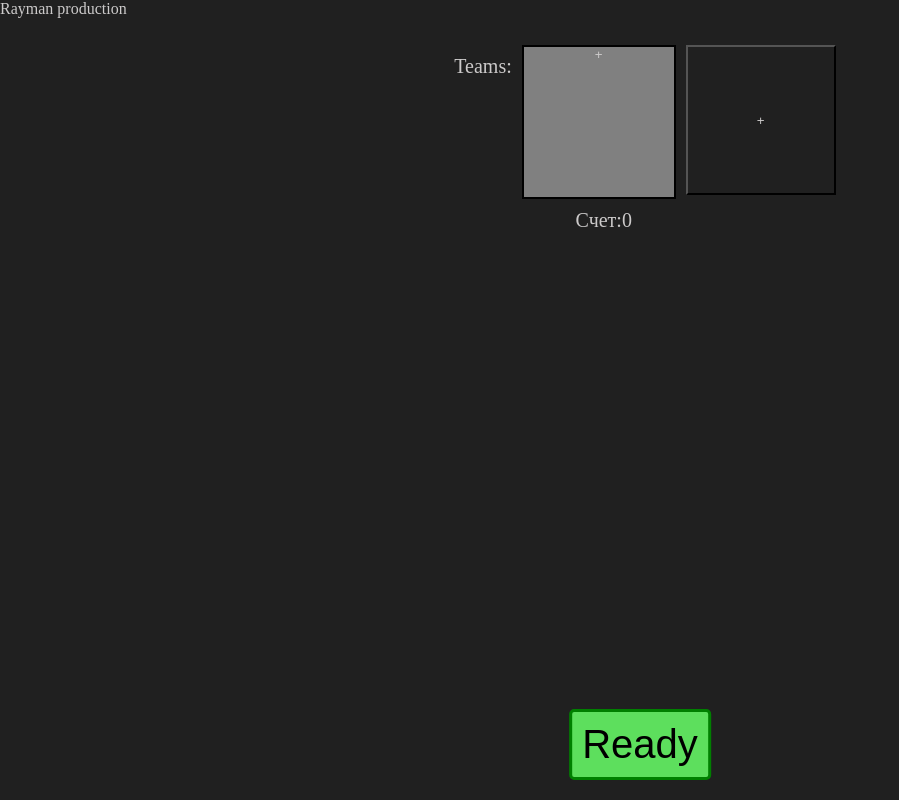
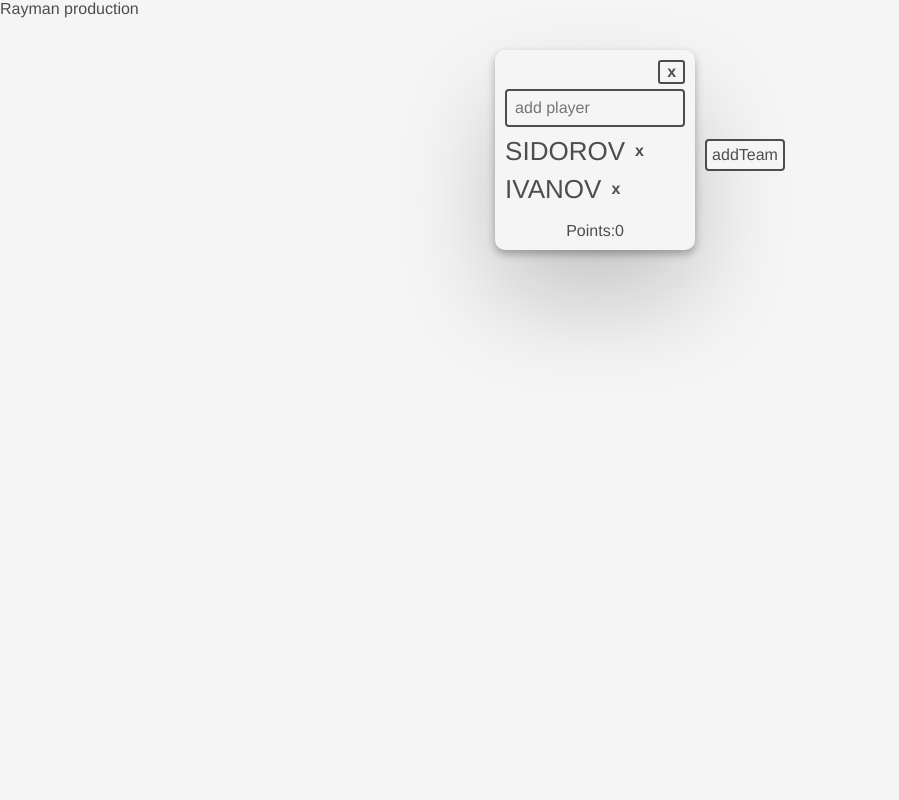
Before and after one commit to Rayman-bat9/Alias, a React (Create React App) app: page / in a window 1280 px wide. Shown: the whole page, without its empty margins (0-899 px from the left). Built offline with nearby package versions, Linux system fonts and the light colour scheme.

Commit message:
changed funс of editing teams, added new styles

```diff
--- a/src/App.css
+++ b/src/App.css
@@ -1,14 +1,16 @@
 * {
     margin: 0;
     padding: 0;
-    background: #202020;
-    color: #cccaca;
+    background: #f5f5f5;
+    color: #4d4d4d;
+    box-sizing: border-box;
 }
 
 .app {
     display: flex;
     justify-content: center;
     font-size: 16px;
+    min-width: 550px;
 }
 
 .header {
@@ -21,7 +23,6 @@
     display: flex;
     flex-direction: column;
     align-items: center;
-    height: 100%;
 }
 
 .game-control-panel {
--- a/src/UI/MyButton.module.css
+++ b/src/UI/MyButton.module.css
@@ -1,10 +1,7 @@
 .myBtn {
-    font-size: 40px;
-    color: black;
-    border: 3px solid green;
-    border-radius: 5px;
-    background-color: rgb(93, 223, 93);
-    margin-bottom: 20px;
-    padding: 10px;
+    padding: 5px;
+    cursor: pointer;
+    border: 2px solid #4d4d4d;
+    border-radius: 4px;
     cursor: pointer;
 }
--- a/src/components/BoardContainer.js
+++ b/src/components/BoardContainer.js
@@ -1,37 +1,29 @@
 import React, { useState } from 'react';
 import Teams from './Teams/Teams';
 // import GameBoard from './GameBoard';
-import MyButton from '../UI/MyButton';
 import useTeams from '../hooks/useTeams';
 
 function BoardContainer() {
-  const [isTeamsReady, setTeamsReady] = useState(false);
+  const [isTeamsReady] = useState(false);
 
   const {
     addTeam,
     addTeamPlayers,
-    onSubmitTeamScore,
     teams,
+    removeTeam,
+    removeTeamPlayers,
   } = useTeams();
-
-  const onSubmit = () => {
-    onSubmitTeamScore(10);
-  };
 
   return (
     <div className="game">
-      <Teams isTeamsReady={isTeamsReady} teams={teams} />
-      {isTeamsReady
-        ? (
-          <div className="ready-button">
-            <MyButton onClick={onSubmit}>Set score of current team to 10!</MyButton>
-            {/* <GameBoard /> */}
-          </div>
-        ) : (
-          <div className="ready-button">
-            <MyButton onClick={() => setTeamsReady(true)}>Ready</MyButton>
-          </div>
-        )}
+      <Teams
+        isTeamsReady={isTeamsReady}
+        teams={teams}
+        addTeam={addTeam}
+        removeTeam={removeTeam}
+        removeTeamPlayers={removeTeamPlayers}
+        addTeamPlayers={addTeamPlayers}
+      />
     </div>
   );
 }
--- /dev/null
+++ b/src/components/Team.js
@@ -0,0 +1,41 @@
+import React, { useState } from 'react';
+
+function Team({
+  team, removeTeam, removeTeamPlayers, addTeamPlayers,
+}) {
+  const [inputValue, setInputValue] = useState('');
+
+  const handleKeyPress = (event) => {
+    if (event.key === 'Enter') {
+      addTeamPlayers(team.id, inputValue); setInputValue('');
+    }
+  };
+
+  return (
+    <div className="team-block">
+      <button className="del-team" onClick={() => removeTeam(team.id)}>x</button>
+      <input
+        className="add-player-input"
+        placeholder="add player"
+        value={inputValue}
+        onChange={(e) => setInputValue(e.target.value)}
+        onKeyDown={handleKeyPress}
+      />
+      <div className="players-list">
+        <ul>
+          {team.players.map((player, playerIndex) => (
+            <li key={playerIndex}>
+              {player.name}
+              <button className="del-player" onClick={() => removeTeamPlayers(team.id, player.id)}>x</button>
+            </li>
+          ))}
+        </ul>
+      </div>
+      <h3 className="team-score">
+        {`Points:${team.score}`}
+      </h3>
+    </div>
+  );
+}
+
+export default Team;
--- a/src/components/Teams/Teams.css
+++ b/src/components/Teams/Teams.css
@@ -1,13 +1,17 @@
 * {
     padding: 0;
     margin: 0;
+    font: 14px 'Helvetica Neue', Helvetica, Arial, sans-serif;
+    font-size: 16px;
+    color: #4d4d4d;
 }
 
 .teams-panel {
     display: flex;
     flex-direction: row;
     flex-wrap: wrap;
-    margin-top: 45px;
+    justify-content: center;
+    margin: auto;
 }
 
 .teams-panel p {
@@ -17,41 +21,98 @@
 }
 
 .team-block {
-    border: 2px solid black;
     display: flex;
-    justify-content: flex-start;
+    justify-content: center;
+    align-items: start;
     flex-direction: column;
-    background-color: grey;
-    width: 150px;
-    height: 150px;
     margin-right: 10px;
+    margin-bottom: 10px;
+    padding: 10px;
+    box-shadow: 0 4px 8px 0 rgba(0, 0, 0, 0.3), 0 50px 100px 0 rgba(0, 0, 0, 0.2);
+    border-radius: 10px;
+    min-height: 200px;
+    min-width: 200px;
+}
+
+.team-block li {
+    display: flex;
+    align-items: center;
+    list-style: none;
+    color: #4d4d4d;
+    text-transform: uppercase;
+    font-size: 26px;
+}
+
+.del-player {
+    padding: 10px;
+    cursor: pointer;
+    border: none;
+    background: none;
+    font-weight: bold;
+}
+
+.del-player:hover {
+    color: red;
+}
+
+.del-team {
+    padding: 1px 7px;
+    border: 2px solid #4d4d4d;
+    border-radius: 3px;
+    cursor: pointer;
+    align-self: flex-end;
+    font-weight: bold;
+}
+
+.del-team:hover {
+    color: red;
+    border: 2px solid red;
 }
 
 
-.team-block li {
-    list-style: none;
-    padding-left: 5px;
-    background-color: grey;
+.add-team-button {
+    padding: 5px;
+    cursor: pointer;
+    border: 2px solid #4d4d4d;
+    border-radius: 4px;
 }
 
-.add-team {
-    width: 150px;
-    height: 150px;
+.add-team-button:hover {
+    border: 2px solid green;
+    color: green;
 }
 
-.add-player {
-    border: none;
-    background: grey;
+.teams-container {
+    display: flex;
+    align-items: center;
+    margin-top: 50px;
 }
 
-.delete-team {
+.add-player-input {
+    width: 180px;
+    margin: 5px 0;
+    padding: 8px;
+    border: 2px solid #4d4d4d;
+    border-radius: 4px;
+}
+
+
+.add-player-container {
+    display: flex;
+    flex-direction: row;
+    margin: 5px 0 5px 0;
+}
+
+.add-player-button {
     margin: 1px;
     width: 20px;
     height: 20px;
     background: none;
     border: none;
+    cursor: pointer;
 }
 
-.delete-team:hover {
-    background-color: rgb(99, 93, 93);
+.team-score {
+    align-self: center;
+    margin-top: auto;
 }
--- a/src/components/Teams/Teams.js
+++ b/src/components/Teams/Teams.js
@@ -1,44 +1,25 @@
-import React, { useState } from 'react';
+import React from 'react';
 import './Teams.css';
+import Team from '../Team';
 
-function Teams({ isTeamsReady, teams, addTeam }) {
-  const addPlayer = (teamIndex) => {
-    /* eslint-disable-next-line */
-    const playerName = prompt('Введите имя игрока:');
-
-    // if (playerName) {
-    //   const newPlayer = {
-    //     name: playerName,
-    //   };
-    //   const updatedTeams = [...teams];
-    //   updatedTeams[teamIndex].players.push(newPlayer);
-    //   setTeams(updatedTeams);
-    // }
-  };
-
+function Teams({
+  teams, addTeam, removeTeam, removeTeamPlayers, addTeamPlayers, isTeamsReady,
+}) {
   return (
-    <div>
+    <div className="teams-container">
       <div className="teams-panel">
-        <p>Teams: </p>
         {teams.map((team, index) => (
-          <div key={index}>
-            <div className="team-block">
-              <ul>
-                {team.players.map((player, playerIndex) => (
-                  <li key={playerIndex}>{player.name}</li>
-                ))}
-              </ul>
-              {!isTeamsReady && <button className="add-player" onClick={() => addPlayer(index)}>+</button>}
-            </div>
-            <p>
-              Счет:
-              {team.score}
-            </p>
-          </div>
+          <Team
+            key={index}
+            team={team}
+            removeTeam={removeTeam}
+            removeTeamPlayers={removeTeamPlayers}
+            addTeamPlayers={addTeamPlayers}
+            isTeamsReady={isTeamsReady}
+          />
         ))}
-        {!isTeamsReady
-                && <button className="add-team" onClick={addTeam}>+</button>}
       </div>
+      <button className="add-team-button" onClick={addTeam}>addTeam</button>
     </div>
   );
 }
--- a/src/hooks/useTeams.js
+++ b/src/hooks/useTeams.js
@@ -1,7 +1,16 @@
 import { useState } from 'react';
 
 const DEFAULT_TEAM = {
-  players: [],
+  players: [
+    {
+      name: 'Sidorov',
+      id: 'Sidorov',
+    },
+    {
+      name: 'Ivanov',
+      id: 'Ivanov',
+    },
+  ],
   score: 0,
   id: 1,
 };
@@ -11,24 +20,53 @@ export default function useTeams() {
     DEFAULT_TEAM,
   ]);
 
-  const [currentTeam, setCurrentTeam] = useState(DEFAULT_TEAM.id);
+  const addTeamPlayers = (teamId, playerName) => {
+    if (playerName === '') return;
 
-  const addTeamPlayers = () => {
-
+    setTeams((prevTeams) => prevTeams.map((team) => (team.id === teamId
+      ? {
+        ...team,
+        players: [
+          ...team.players,
+          {
+            name: playerName,
+            id: playerName,
+          },
+        ],
+      }
+      : team)));
   };
 
-  const onSubmitTeamScore = () => {
-
+  const removeTeamPlayers = (teamId, playerId) => {
+    setTeams((prevTeams) => prevTeams.map((team) => (team.id === teamId
+      ? {
+        ...team,
+        players: team.players.filter((player) => player.id !== playerId),
+      }
+      : team)));
   };
 
   const addTeam = () => {
+    if (teams.length === 4) return;
 
+    setTeams([
+      ...teams,
+      {
+        ...DEFAULT_TEAM,
+        id: teams.length + 1,
+      },
+    ]);
+  };
+
+  const removeTeam = (teamId) => {
+    setTeams(teams.filter((team) => team.id !== teamId));
   };
 
   return {
     teams,
     addTeamPlayers,
-    onSubmitTeamScore,
     addTeam,
+    removeTeam,
+    removeTeamPlayers,
   };
 }
```
